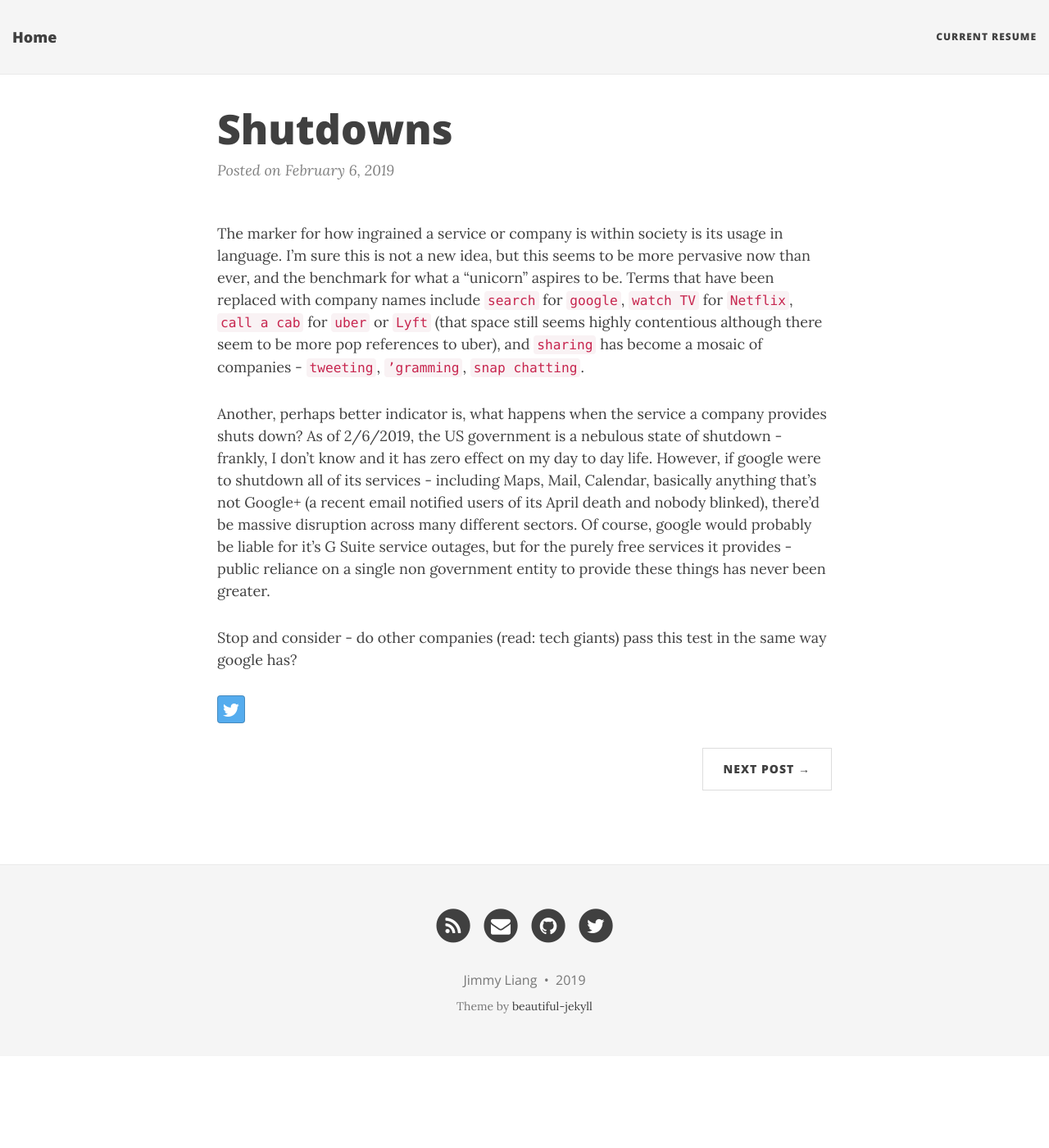
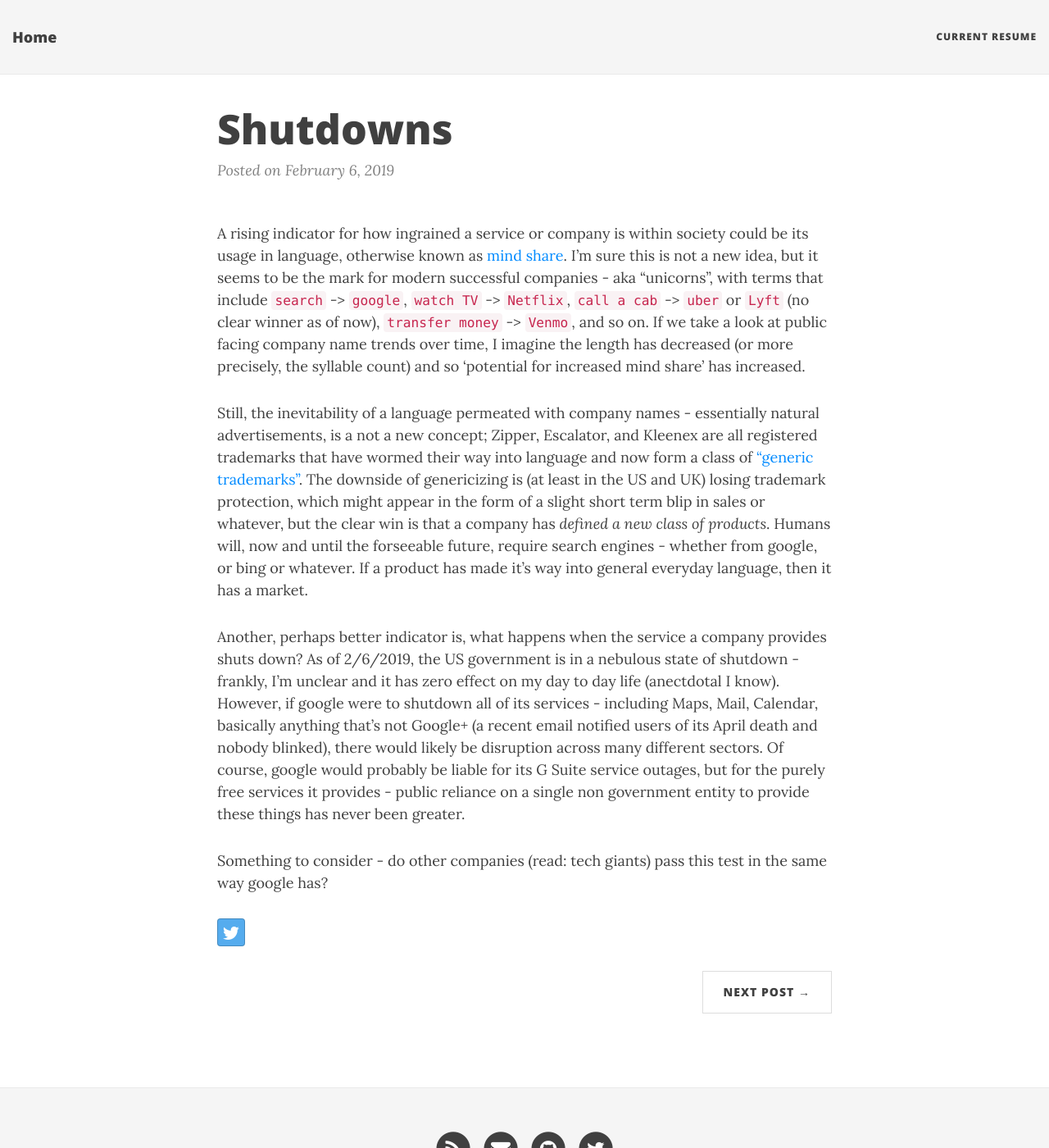
Before and after one commit to jliang117/jliang117.github.io, a Jekyll site: the page built from _posts/2019-02-06-shutdowns.md, in a window 1280 px wide and 1400 px high. Shown: the whole window at 82% size. Built offline with Jekyll 4.4.1, drawn with Linux system fonts in a browser that asks for light colours; nearby versions of some CDN libraries.

Commit message:
edit shutdowns

```diff
--- a/_posts/2019-02-06-shutdowns.md
+++ b/_posts/2019-02-06-shutdowns.md
@@ -3,8 +3,11 @@
 title: Shutdowns
 ---
 
-The marker for how ingrained a service or company is within society is its usage in language. I’m sure this is not a new idea, but this seems to be more pervasive now than ever, and the benchmark for what a “unicorn” aspires to be. Terms that have been replaced with company names include `search` for `google`, `watch TV` for `Netflix`, `call a cab` for `uber` or `Lyft` (that space still seems highly contentious although there seem to be more pop references to uber), and `sharing` has become a mosaic of companies - `tweeting`, `’gramming`, `snap chatting`.
+A rising indicator for how ingrained a service or company is within society could be its usage in language, otherwise known as [mind share]("https://en.wikipedia.org/wiki/Mind_share"). I’m sure this is not a new idea, but it seems to be the mark for modern successful companies - aka "unicorns", with terms that include `search` -> `google`, `watch TV` -> `Netflix`, `call a cab` -> `uber` or `Lyft` (no clear winner as of now), `transfer money` -> `Venmo`, and so on. If we take a look at public facing company name trends over time, I imagine the length has decreased (or more precisely, the syllable count) and so 'potential for increased mind share' has increased.
 
-Another, perhaps better indicator is, what happens when the service a company provides shuts down? As of 2/6/2019, the US government is a nebulous state of shutdown - frankly, I don’t know and it has zero effect on my day to day life. However, if google were to shutdown all of its services - including Maps, Mail, Calendar, basically anything that’s not Google+ (a recent email notified users of its April death and nobody blinked), there’d be massive disruption across many different sectors. Of course, google would probably be liable for it’s G Suite service outages, but for the purely free services it provides - public reliance on a single non government entity to provide these things has never been greater.
+Still, the inevitability of a language permeated with company names - essentially natural advertisements, is a not a new concept; Zipper, Escalator, and Kleenex are all registered trademarks that have wormed their way into language and now form a class of ["generic trademarks"](https://en.wikipedia.org/wiki/Generic_trademark). The downside of genericizing is (at least in the US and UK) losing trademark protection, which might appear in the form of a slight short term blip in sales or whatever, but the clear win is that a company has *defined a new class of products*. Humans will, now and until the forseeable future, require search engines - whether from google, or bing or whatever. If a product has made it's way into general everyday language, then it has a market.
 
-Stop and consider - do other companies (read: tech giants) pass this test in the same way google has?
+
+Another, perhaps better indicator is, what happens when the service a company provides shuts down? As of 2/6/2019, the US government is in a nebulous state of shutdown - frankly, I'm unclear and it has zero effect on my day to day life (anectdotal I know). However, if google were to shutdown all of its services - including Maps, Mail, Calendar, basically anything that’s not Google+ (a recent email notified users of its April death and nobody blinked), there would likely be disruption across many different sectors. Of course, google would probably be liable for its G Suite service outages, but for the purely free services it provides - public reliance on a single non government entity to provide these things has never been greater.
+
+Something to consider - do other companies (read: tech giants) pass this test in the same way google has?
```
